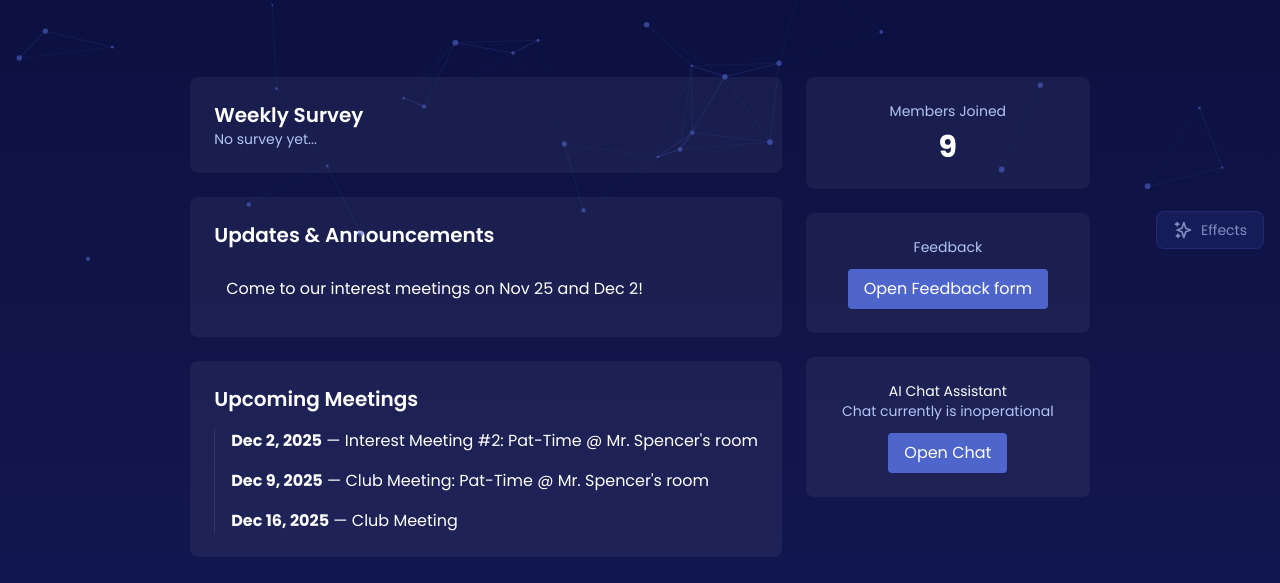
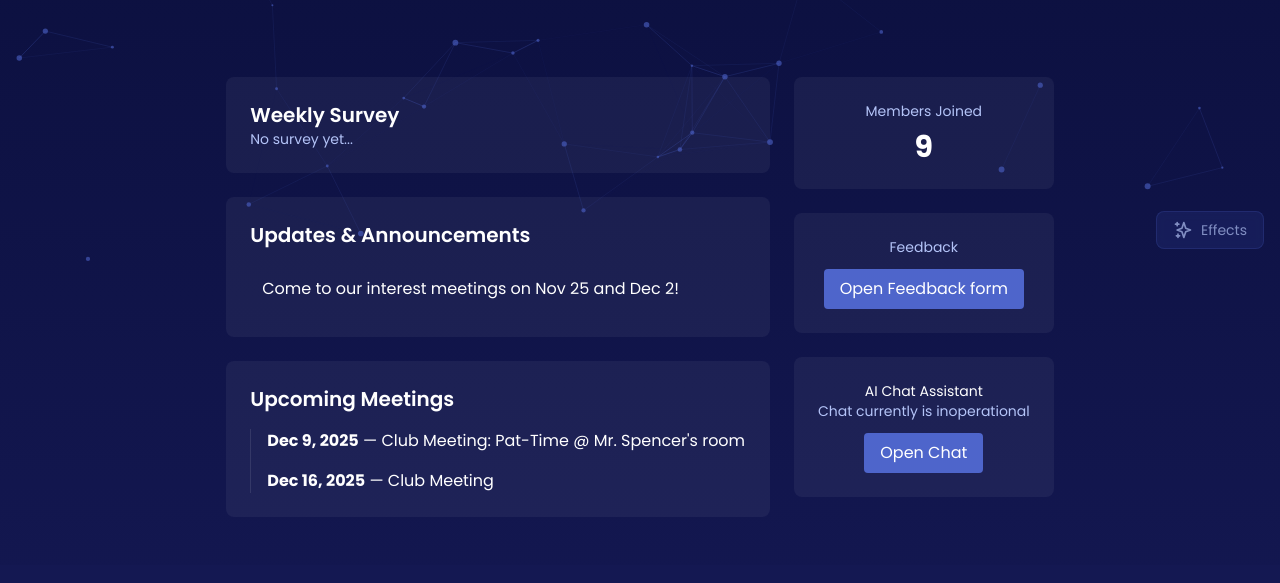
Before and after one commit to Hrishaan1/mercuri-world-website, a plain HTML site: page index.html in a window 1280 px wide. Shown: the part 535-1118 px from the top of the page. Drawn offline with nearby package versions, Linux system fonts and the light colour scheme.

Commit message:
updated upcoming meetings

```diff
--- a/index.html
+++ b/index.html
@@ -110,7 +110,6 @@
         <div class="p-6 rounded-lg bg-white/5">
           <h2 class="text-xl font-semibold">Upcoming Meetings</h2>
           <ol class="mt-4 border-l border-white/10 pl-4 space-y-4">
-            <li><strong>Dec 2, 2025</strong> — Interest Meeting #2: Pat-Time @ Mr. Spencer's room</li>
             <li><strong>Dec 9, 2025</strong> — Club Meeting: Pat-Time @ Mr. Spencer's room</li>
             <li><strong>Dec 16, 2025</strong> — Club Meeting</li>
           </ol>
```
